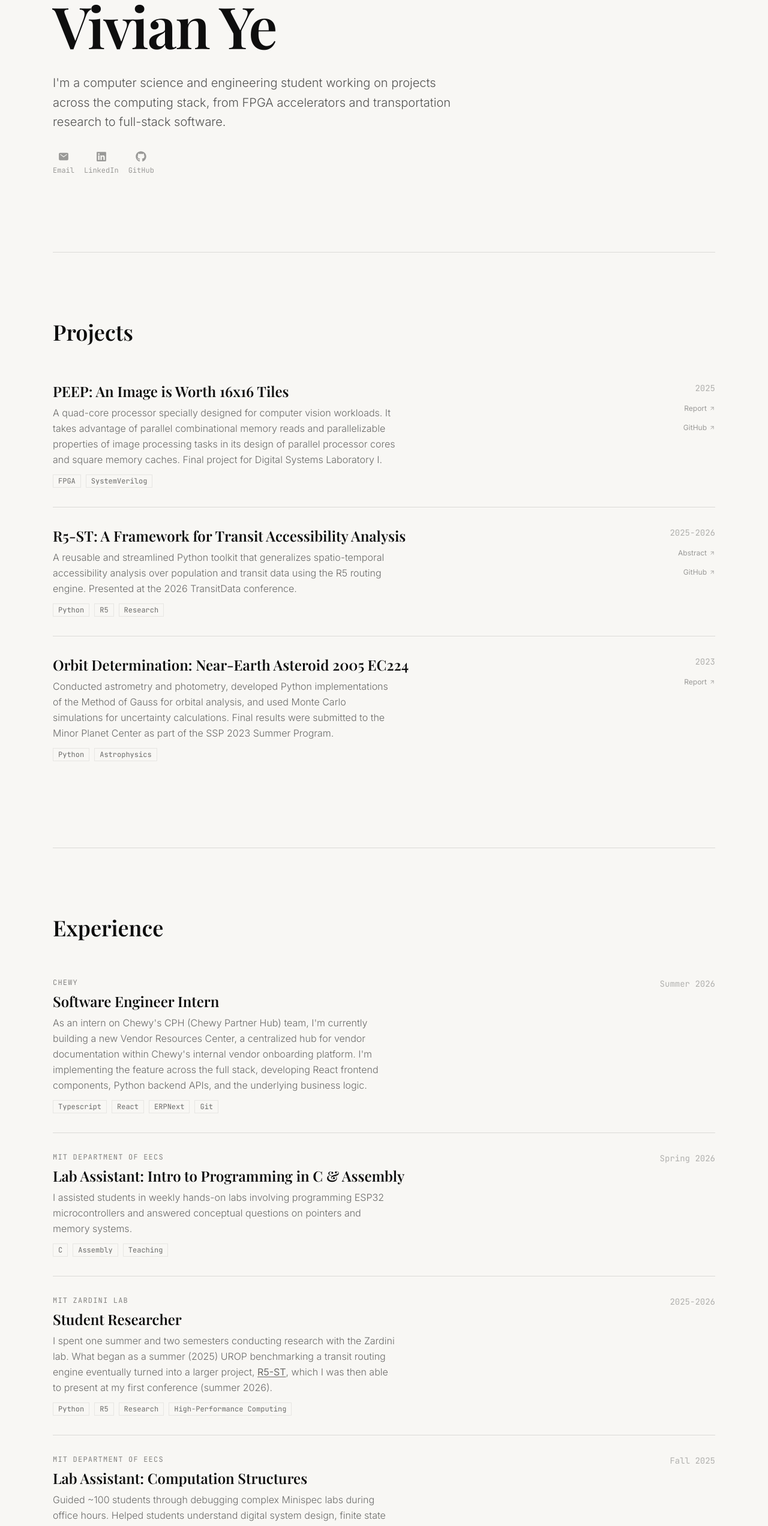
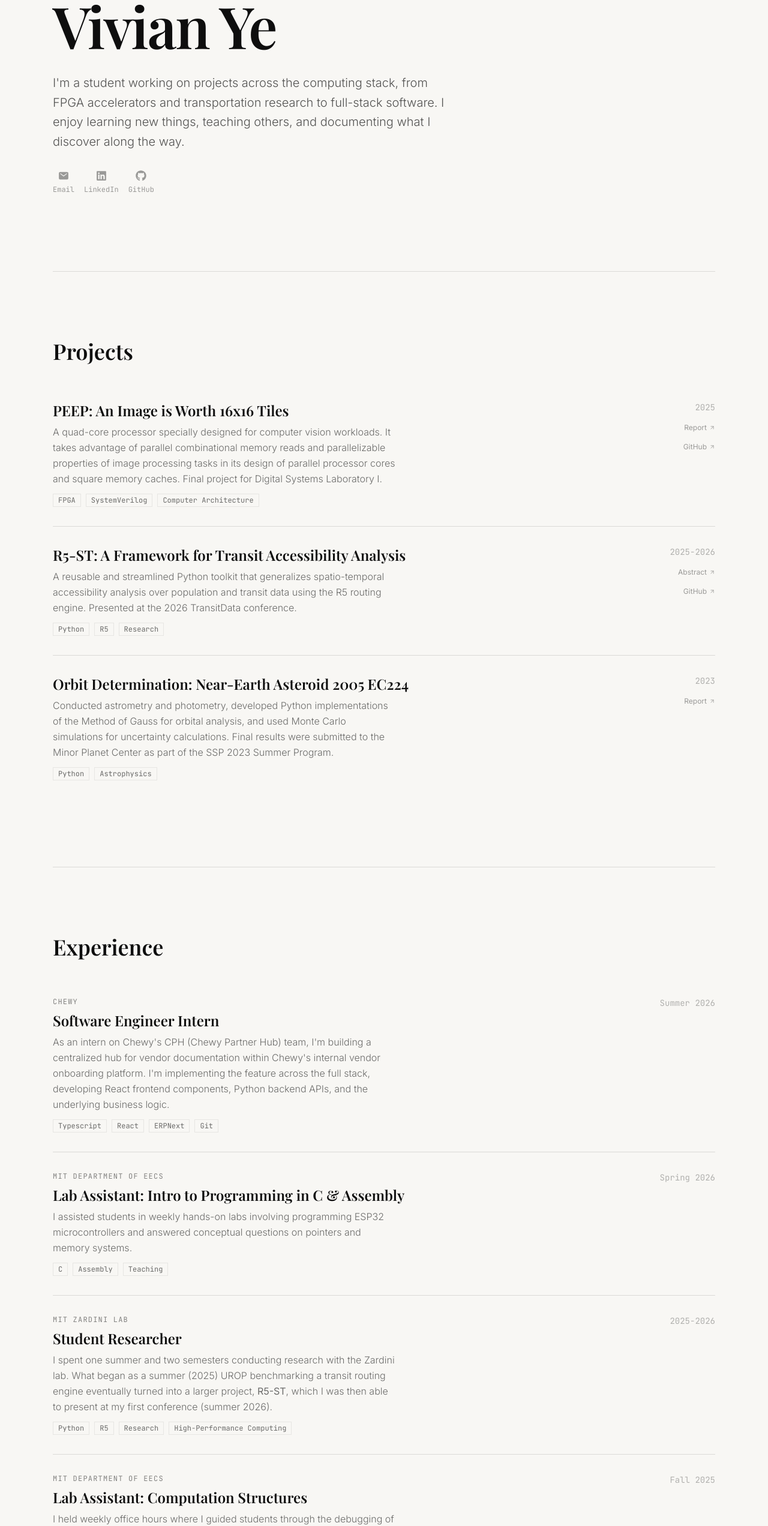
Before and after one commit to vvaye/vvaye.github.io, a React (Vite) app: page / in a window 1280 px wide. Shown: the part 234-2778 px from the top of the page at 60% size. Built offline with nearby package versions, Linux system fonts and the light colour scheme; a web font is replaced by a local one.

Commit message:
typo fixes and minior changes

```diff
--- a/src/app/App.tsx
+++ b/src/app/App.tsx
@@ -31,7 +31,7 @@ const PROJECTS = [
 		num: "00",
 		key: "proj-00",
 		title: "PEEP: An Image is Worth 16x16 Tiles",
-		tags: ["FPGA", "SystemVerilog"],
+		tags: ["FPGA", "SystemVerilog", "Computer Architecture"],
 		year: "2025",
 		desc: "A quad-core processor specially designed for computer vision workloads. It takes advantage of parallel combinational memory reads and parallelizable properties of image processing tasks in its design of parallel processor cores and square memory caches. Final project for Digital Systems Laboratory I.",
 		resources: [
@@ -72,7 +72,7 @@ const EXPERIENCES = [
 		company: "Chewy",
 		tags: ["Typescript", "React", "ERPNext", "Git"],
 		year: "Summer 2026",
-		desc: `As an intern on Chewy's CPH (Chewy Partner Hub) team, I'm currently building a new Vendor Resources Center, a centralized hub
+		desc: `As an intern on Chewy's CPH (Chewy Partner Hub) team, I'm building a centralized hub
 			for vendor documentation within Chewy's internal vendor onboarding platform. I'm implementing the feature across the full
 			stack, developing React frontend components, Python backend APIs, and the underlying business logic.`,
 	},
@@ -101,7 +101,7 @@ const EXPERIENCES = [
 				project,{" "}
 				<a
 					href="#proj-01"
-					className="font-[400] underline decoration-1 underline-offset-2 hover:opacity-70 transition-opacity"
+					className="font-[400] opacity-100 hover:opacity-70 transition-opacity"
 				>
 					R5-ST
 				</a>
@@ -118,8 +118,8 @@ const EXPERIENCES = [
 		company: "MIT Department of EECS",
 		tags: ["Minispec", "Digital Systems", "Processor Design", "Teaching"],
 		year: "Fall 2025",
-		desc: `Guided ~100 students through debugging complex Minispec labs during office hours. Helped students
-		understand digital system design, finite state machines, and processor datapaths.`,
+		desc: `I held weekly office hours where I guided students through the debugging of complex Minispec labs.
+		I helped students better understand digital system design, finite state machines, and processor datapaths.`,
 	},
 ];
 
@@ -236,7 +236,7 @@ export default function App() {
 						className="text-sm tracking-widest uppercase opacity-50"
 						style={{ fontFamily: "'JetBrains Mono', monospace" }}
 					>
-						Cambridge, MA · Computer Science & Engineering
+						Computer Science & Engineering · MIT
 					</p>
 					<h1
 						className="text-5xl md:text-8xl font-semibold leading-none tracking-tight"
@@ -245,10 +245,11 @@ export default function App() {
 						Vivian Ye
 					</h1>
 					<p className="text-lg md:text-xl max-w-2xl opacity-70 leading-relaxed font-light">
-						I'm a computer science and engineering student working
-						on projects across the computing stack, from FPGA
-						accelerators and transportation research to full-stack
-						software.
+						I'm a student working on projects across the computing
+						stack, from FPGA accelerators and transportation
+						research to full-stack software. I enjoy learning new
+						things, teaching others, and documenting what I discover
+						along the way.
 					</p>
 					<div className="flex items-center gap-4 opacity-50">
 						{[
@@ -468,9 +469,8 @@ export default function App() {
 			>
 				<SectionLabel number="1" label="Thoughts" />
 				<div className="mt-8 divide-y divide-border">
-					<p className="text-base leading-relaxed opacity-70 font-light">
-						I do not yet have thoughts but I hope to have them soon
-						and to put them here soon... stay tuned!
+					<p className="text-base leading-relaxed opacity-60 font-light">
+						Coming soon... stay tuned!
 					</p>
 				</div>
 			</section>
@@ -488,68 +488,22 @@ export default function App() {
 			>
 				<SectionLabel number="2" label="About" />
 				<div className="mt-8 grid grid-cols-1 md:grid-cols-[1fr_400px] gap-16">
-					<div className="flex flex-col gap-8">
-						<p className="text-base leading-relaxed opacity-70 font-light">
+					<div className="flex flex-col gap-8 opacity-60">
+						<p className="text-base leading-relaxed font-light">
 							I'm a (rising) third-year CS student at MIT. My
 							interests lie at the intersection of computer
-							architecture, digial systems, and low-level
+							architecture, digital systems, and low-level
 							software. I enjoy thinking about how data moves
 							through layers of abstraction; from high-level code
-							to assembly instructinos and binary representations,
+							to assembly instructions and binary representations,
 							and how processors and pipelines are created and
 							adapted to bring these systems to life.
 						</p>
-						<p className="text-base leading-relaxed opacity-70 font-light">
-							I'm excited to continue exploring these ideas
-							through research and engineering work, and hope to
-							get the chance to design systems that connect
-							software with underlying hardware.
+						<p className="text-base leading-relaxed font-light">
+							Outside of academics, I'm a frisbee player, music
+							enthusiast, amateur photographer, sitcom enjoyer,
+							and noodle fiend.
 						</p>
-						<p className="text-base leading-relaxed opacity-70 font-light">
-							Outside of academics, I spend my free time a variety
-							of ways. somethin somethin
-						</p>
-						{/* <div>
-							<a
-								href="#"
-								className="inline-flex items-center gap-2 text-sm border border-foreground px-5 py-2.5 hover:bg-foreground hover:text-background transition-colors duration-200"
-							>
-								Download Resume <ArrowUpRight size={14} />
-							</a>
-						</div> */}
-
-						{/* Education */}
-						{/* <div className="flex flex-col gap-4">
-							<h3
-								className="text-xs tracking-widest uppercase opacity-40"
-								style={{
-									fontFamily: "'JetBrains Mono', monospace",
-								}}
-							>
-								Education
-							</h3>
-							<div className="flex flex-col gap-1">
-								<div className="flex items-baseline justify-between">
-									<span className="font-medium">
-										Massachusetts Institute of Technology
-									</span>
-									<span
-										className="text-xs opacity-40"
-										style={{
-											fontFamily:
-												"'JetBrainsMono', monospace",
-										}}
-									>
-										2024-2028
-									</span>
-								</div>
-								<span className="text-sm opacity-55">
-									B.S in Computer Science and Engineering
-									(6-3)
-								</span>
-							</div>
-						</div> */}
-						{/* end education */}
 					</div>
 
 					<div className="flex flex-col gap-6">
@@ -603,7 +557,7 @@ export default function App() {
 								{SKILLS.map((s) => (
 									<span
 										key={s}
-										className="text-xs px-3 py-1.5 bg-secondary border border-border"
+										className="text-xs px-3 py-1.5 opacity-60 bg-secondary border border-border"
 										style={{
 											fontFamily:
 												"'JetBrains Mono', monospace",
```
